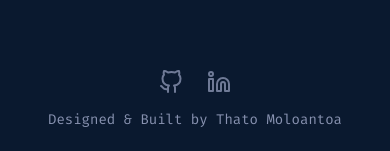
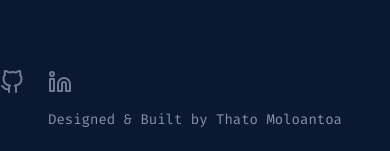
Before and after one commit to thatomoloantoa/Portfolio, a React (Vite) app: page / in a window 390 px wide. Shown: the part 4604-4755 px from the top of the page. Built offline with nearby package versions, Linux system fonts and the light colour scheme.

Commit message:
Update Footer.tsx

```diff
--- a/components/Footer.tsx
+++ b/components/Footer.tsx
@@ -11,11 +11,11 @@ const SocialLink: React.FC<{href: string; iconName: 'github' | 'linkedin'}> = ({
 const Footer: React.FC = () => {
   return (
     <footer className="py-6 text-center text-light-text-secondary dark:text-dark-text-secondary">
-      <div className="container mx-auto px-6 md:px-12 flex flex-col items-center">
         <div className="md:hidden flex items-center space-x-6 mb-4">
             <SocialLink href="https://github.com/thatomoloantoa" iconName="github" />
             <SocialLink href="https://www.linkedin.com/in/thato-moloantoa-6155b2308" iconName="linkedin" />
         </div>
+      <div className="container mx-auto px-6 md:px-12 flex flex-col items-center">
         <a
             href="https://github.com/thatomoloantoa"
             target="_blank"
```
